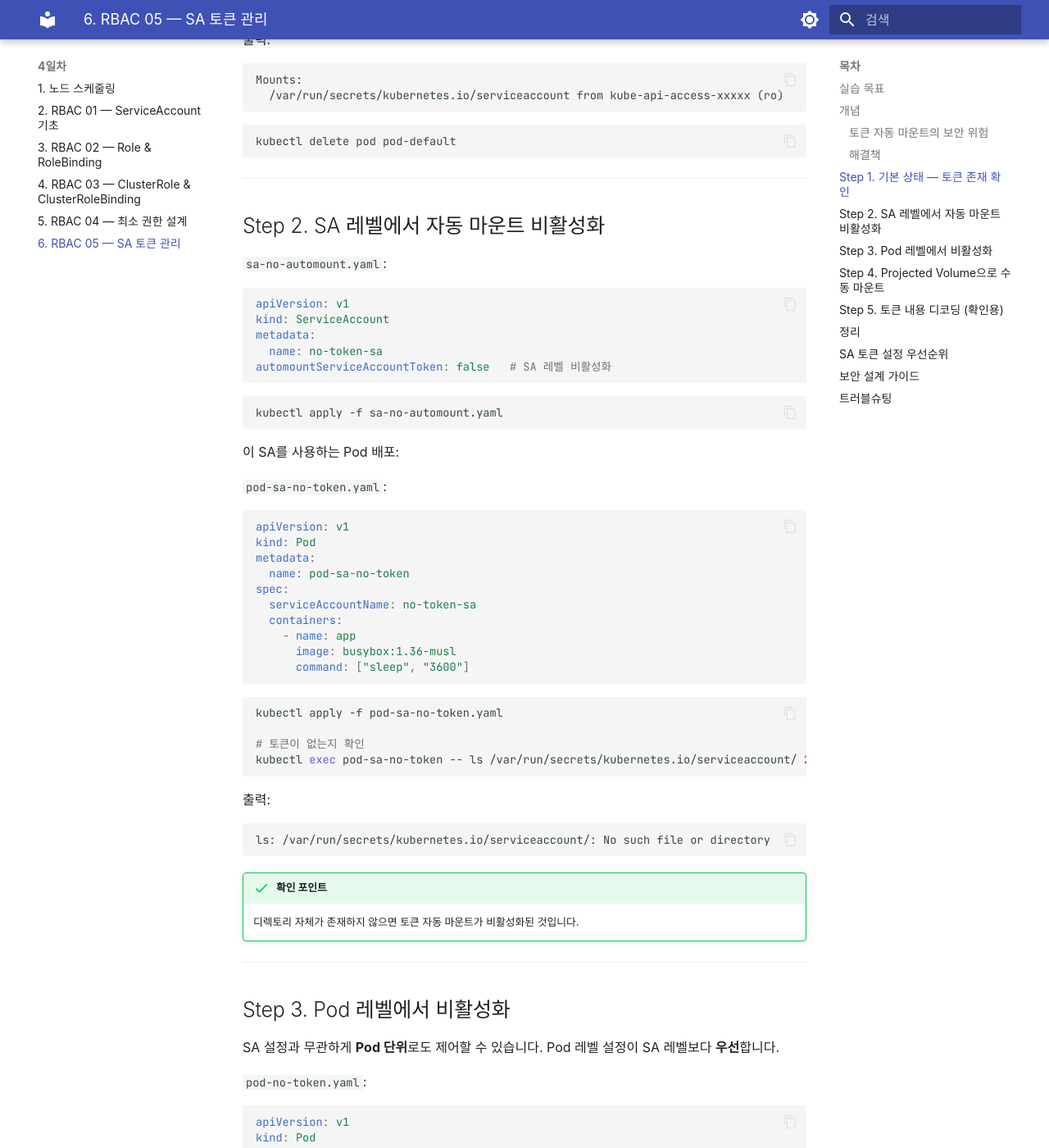
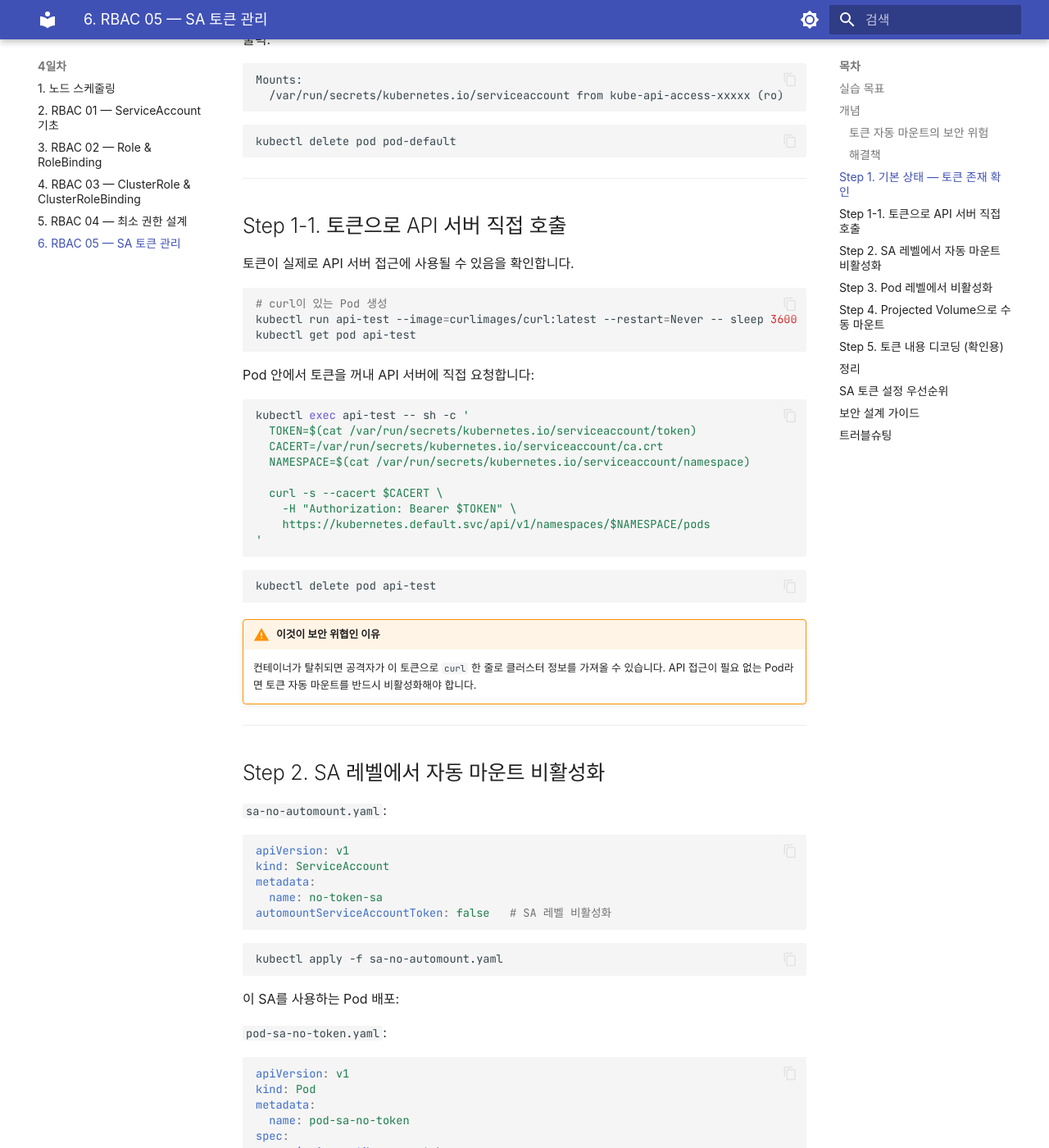
Before and after one commit to skilleat-labs/k8s-for-4days, an MkDocs documentation site: the page built from docs/day4/rbac-05-sa-token.md, in a window 1280 px wide and 1400 px high, scrolled down 1503 px. Shown: the whole window at 82% size. Built offline with MkDocs 1.6.1 and Material for MkDocs 9.7.7, drawn with Linux system fonts in a browser that asks for light colours; some web fonts are replaced.

Commit message:
Add Step 1-1: call K8s API from inside pod using SA token

````diff
--- a/docs/day4/rbac-05-sa-token.md
+++ b/docs/day4/rbac-05-sa-token.md
@@ -73,6 +73,40 @@ Mounts:
 ```bash
 kubectl delete pod pod-default
 ```
+
+---
+
+## Step 1-1. 토큰으로 API 서버 직접 호출
+
+토큰이 실제로 API 서버 접근에 사용될 수 있음을 확인합니다.
+
+```bash
+# curl이 있는 Pod 생성
+kubectl run api-test --image=curlimages/curl:latest --restart=Never -- sleep 3600
+kubectl get pod api-test
+```
+
+Pod 안에서 토큰을 꺼내 API 서버에 직접 요청합니다:
+
+```bash
+kubectl exec api-test -- sh -c '
+  TOKEN=$(cat /var/run/secrets/kubernetes.io/serviceaccount/token)
+  CACERT=/var/run/secrets/kubernetes.io/serviceaccount/ca.crt
+  NAMESPACE=$(cat /var/run/secrets/kubernetes.io/serviceaccount/namespace)
+
+  curl -s --cacert $CACERT \
+    -H "Authorization: Bearer $TOKEN" \
+    https://kubernetes.default.svc/api/v1/namespaces/$NAMESPACE/pods
+'
+```
+
+```bash
+kubectl delete pod api-test
+```
+
+!!! warning "이것이 보안 위협인 이유"
+    컨테이너가 탈취되면 공격자가 이 토큰으로 `curl` 한 줄로 클러스터 정보를 가져올 수 있습니다.
+    API 접근이 필요 없는 Pod라면 토큰 자동 마운트를 반드시 비활성화해야 합니다.
 
 ---
 
````
